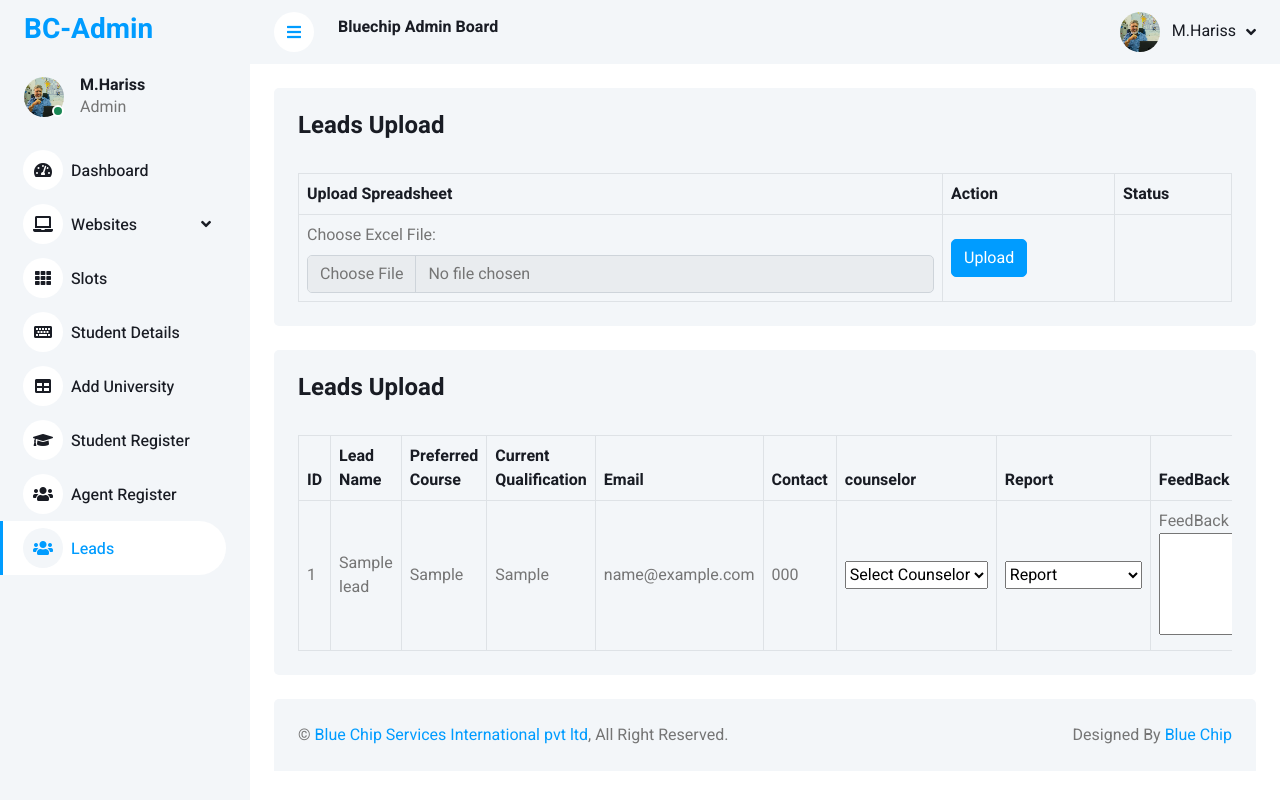
After one commit to rudrateja95/Bluechip_orgnl, a Flask app: page /leads in a window 1280 px wide. The commit adds this page. Run offline with Flask 3, Linux system fonts and the light colour scheme; tables that the repository leaves empty hold one stand-in row (values such as "Sample post"); some libraries are stand-ins or nearby versions.

Commit message:
Update templates and app.py, remove old migrations

```diff
--- a/app.py
+++ b/app.py
@@ -11,6 +11,7 @@ from alembic import op
 import sqlalchemy as sa
 import io
 import base64
+import pandas as pd
 from io import BytesIO
 from flask_socketio import SocketIO, send, emit
 
@@ -176,6 +177,20 @@ class ChatMessage(db.Model):
     def __repr__(self):
         return f'<ChatMessage {self.user_type}: {self.message}>'
 
+# Leads module
+
+class Lead(db.Model):
+    __tablename__ = 'leads'
+    id = db.Column(db.Integer, primary_key=True)
+    preferred_course = db.Column(db.String(255), nullable=False)
+    current_qualification = db.Column(db.String(255), nullable=False)
+    lead_name = db.Column(db.String(255), nullable=False)
+    email = db.Column(db.String(255), unique=True, nullable=False)
+    contact_number = db.Column(db.String(20), unique=True, nullable=False)
+
+    def __repr__(self):
+        return f'<Lead lead_name={self.lead_name} email={self.email}>'
+
 # Initialize Mail
 mail = Mail(app)
 
@@ -192,6 +207,72 @@ def index():
     # Fetch all notifications from BluechipData
     notifications = BluechipData.query.all()
     return render_template('index.html', notifications=notifications)
+
+# Fetch all leads
+
+@app.route('/upload_leads', methods=['POST'])
+def upload_leads():
+    if 'file' not in request.files:
+        return render_template('leads.html', message="No file part")
+
+    file = request.files['file']
+    if file.filename == '':
+        return render_template('leads.html', message="No selected file")
+
+    try:
+        df = pd.read_excel(file)
+        df.columns = df.columns.str.strip()
+
+        required_columns = [
+            'PREFERRED COURSE',
+            'CURRENT QUALIFICATION',
+            'LEAD NAME (Student)',
+            'EMAIL',
+            'CONTACT'
+        ]
+
+        for col in required_columns:
+            if col not in df.columns:
+                return render_template('leads.html', message=f"Missing column in Excel: {col}")
+
+        skipped = 0
+        added = 0
+
+        for index, row in df.iterrows():
+            email = row['EMAIL']
+            contact_number = str(row['CONTACT'])
+
+            existing_lead = Lead.query.filter(
+                (Lead.email == email) | (Lead.contact_number == contact_number)
+            ).first()
+
+            if existing_lead:
+                skipped += 1
+                continue
+
+            lead = Lead(
+                preferred_course=row['PREFERRED COURSE'],
+                current_qualification=row['CURRENT QUALIFICATION'],
+                lead_name=row['LEAD NAME (Student)'],
+                email=email,
+                contact_number=contact_number
+            )
+            db.session.add(lead)
+            added += 1
+
+        db.session.commit()
+        # Always return simple message
+        return render_template('leads.html', message="✅ Sheet uploaded successfully")
+
+    except Exception as e:
+        return render_template('leads.html', message=f"❌ Error processing file: {str(e)}")
+
+
+
+@app.route('/leads')
+def leads():
+    leads = Lead.query.all()
+    return render_template('leads.html', leads=leads)
 
 @app.route('/add_university', methods=['GET', 'POST'])
 def add_university():
@@ -626,6 +707,21 @@ def upload_documents():
         flash("No student ID in session!", "danger")
 
     return redirect(url_for('adm_student'))
+
+
+@app.route('/delete_student/<int:student_id>', methods=['POST'])
+def delete_student(student_id):
+    student = Student.query.get(student_id)
+
+    if student:
+        db.session.delete(student)
+        db.session.commit()
+        flash("Student and documents deleted successfully!", "success")
+    else:
+        flash("Student not found!", "danger")
+
+    return redirect(url_for('st_documents'))
+
 
 
 
--- /dev/null
+++ b/templates/leads.html
@@ -0,0 +1,276 @@
+<!DOCTYPE html>
+<html lang="en">
+
+<head>
+    <meta charset="utf-8">
+    <title>Bluechip</title>
+    <meta content="width=device-width, initial-scale=1.0" name="viewport">
+    <meta content="" name="keywords">
+    <meta content="" name="description">
+
+    <!-- Favicon -->
+    <link href="{{ url_for('static', filename='img/logo.jpg') }}" rel="icon">
+
+    <!-- Google Web Fonts -->
+    <link rel="preconnect" href="https://fonts.googleapis.com">
+    <link rel="preconnect" href="https://fonts.gstatic.com" crossorigin>
+    <link href="https://fonts.googleapis.com/css2?family=Heebo:wght@400;500;600;700&display=swap" rel="stylesheet">
+
+    <!-- Icon Font Stylesheet -->
+    <link href="https://cdnjs.cloudflare.com/ajax/libs/font-awesome/5.10.0/css/all.min.css" rel="stylesheet">
+    <link href="https://cdn.jsdelivr.net/npm/bootstrap-icons@1.4.1/font/bootstrap-icons.css" rel="stylesheet">
+
+    <!-- Libraries Stylesheet -->
+    <link href="{{ url_for('static', filename='lib/owlcarousel/assets/owl.carousel.min.css') }}" rel="stylesheet">
+    <link href="{{ url_for('static', filename='lib/tempusdominus/css/tempusdominus-bootstrap-4.min.css') }}" rel="stylesheet" />
+
+    <!-- Customized Bootstrap Stylesheet -->
+    <link href="{{ url_for('static', filename='adm_css/bootstrap.min.css') }}" rel="stylesheet">
+
+    <!-- Template Stylesheet -->
+    <link href="{{ url_for('static', filename='adm_css/style.css') }}" rel="stylesheet">
+
+</head>
+
+<body>
+    <div class="container-fluid position-relative bg-white d-flex p-0">
+        <!-- Spinner Start -->
+        <div id="spinner" class="show bg-white position-fixed translate-middle w-100 vh-100 top-50 start-50 d-flex align-items-center justify-content-center">
+            <div class="spinner-border text-primary" style="width: 3rem; height: 3rem;" role="status">
+                <span class="sr-only">Loading...</span>
+            </div>
+        </div>
+        <!-- Spinner End -->
+
+
+        <!-- Sidebar Start -->
+        <div class="sidebar pe-4 pb-3">
+            <nav class="navbar bg-light navbar-light">
+                <a href="index.html" class="navbar-brand mx-4 mb-3">
+                    <h3 class="text-primary">BC-Admin</h3>
+                </a>
+                <div class="d-flex align-items-center ms-4 mb-4">
+                    <div class="position-relative">
+                        <img class="rounded-circle" src="{{ url_for('static', filename='img/md_admin.png') }}" alt="" style="width: 40px; height: 40px;">
+                        <div class="bg-success rounded-circle border border-2 border-white position-absolute end-0 bottom-0 p-1"></div>
+                    </div>
+                    <div class="ms-3">
+                        <h6 class="mb-0">M.Hariss</h6>
+                        <span>Admin</span>
+                    </div>
+                </div>
+                <div class="navbar-nav w-100">
+                    <a href="{{ url_for('dashboard') }}" class="nav-item nav-link"><i class="fa fa-tachometer-alt me-2"></i>Dashboard</a>
+                    <div class="nav-item dropdown">
+                        <a href="#" class="nav-link dropdown-toggle" data-bs-toggle="dropdown"><i class="fa fa-laptop me-2"></i>Websites</a>
+                        <div class="dropdown-menu bg-transparent border-0">
+                            <a href="{{ url_for('alrt_gllr') }}" class="dropdown-item">Alerts and Gallery</a>
+                        </div>
+                    </div>
+                    <a href="widget.html" class="nav-item nav-link"><i class="fa fa-th me-2"></i>Slots</a>
+                    <a href="{{ url_for('st_documents') }}" class="nav-item nav-link"><i class="fa fa-keyboard me-2"></i>Student Details</a>
+                    <a href="{{ url_for('add_university') }}" class="nav-item nav-link "><i class="fa fa-table me-2"></i>Add University</a>
+                    <a href="{{ url_for('registration') }}" class="nav-item nav-link"><i class="fa fa-graduation-cap me-2"></i>Student Register</a>
+                    <a href="{{ url_for('agent_register') }}" class="nav-item nav-link"><i class="fa fa-users me-2"></i>Agent Register</a>
+                    <a href="{{ url_for('agent_register') }}" class="nav-item nav-link active"><i class="fa fa-users me-2"></i>Leads</a>
+
+
+                </div>
+            </nav>
+        </div>
+        <!-- Sidebar End -->
+
+
+        <!-- Content Start -->
+        <div class="content">
+            <!-- Navbar Start -->
+            <nav class="navbar navbar-expand bg-light navbar-light sticky-top px-4 py-0">
+                <a href="index.html" class="navbar-brand d-flex d-lg-none me-4">
+                    <h2 class="text-primary mb-0"><i class="fa fa-hashtag"></i></h2>
+                </a>
+                <a href="#" class="sidebar-toggler flex-shrink-0">
+                    <i class="fa fa-bars"></i>
+                </a>
+                <h6 class="d-none d-md-flex ms-4">
+                    Bluechip Admin Board
+                </h6>
+                <div class="navbar-nav align-items-center ms-auto">
+
+
+                    <div class="nav-item dropdown">
+                        <a href="#" class="nav-link dropdown-toggle" data-bs-toggle="dropdown">
+                            <img class="rounded-circle me-lg-2" src="{{ url_for('static', filename='img/md_admin.png') }}" alt="" style="width: 40px; height: 40px;">
+                            <span class="d-none d-lg-inline-flex">M.Hariss</span>
+                        </a>
+                        <div class="dropdown-menu dropdown-menu-end bg-light border-0 rounded-0 rounded-bottom m-0">
+
+                            <a href="{{ url_for('logout') }}" class="dropdown-item">Log Out</a>
+                        </div>
+                    </div>
+                </div>
+            </nav>
+            <!-- Navbar End -->
+
+<!-- Leads Upload -->
+<div class="container-fluid pt-4 px-4">
+    <div class="bg-light text-center rounded p-4">
+        <div class="d-flex align-items-center justify-content-between mb-4">
+            <h4> Leads Upload <h4>
+        </div>
+        <div class="table-responsive">
+            <table class="table text-start align-middle table-bordered table-hover mb-0">
+                <thead>
+                    <tr class="text-dark">
+                        <th scope="col">Upload Spreadsheet</th>
+                        <th scope="col">Action</th>
+                        <th scope="col">Status</th>
+                    </tr>
+                </thead>
+                <tbody>
+
+                    <tr>
+                        <form action="/upload_leads" method="post" enctype="multipart/form-data" class="mt-4">
+                        <td> <label for="file" class="form-label">Choose Excel File:</label>
+                            <input type="file" name="file" id="file" class="form-control" accept=".xlsx, .xls" required></td>
+                        <td><button type="submit" class="btn btn-primary">Upload</button></td>
+                        </form>
+                        <td>  {% if message %}
+                            <div class="alert alert-success">
+                              {{ message }}
+                            </div>
+                          {% endif %}</td>
+
+                    </tr>
+
+                </tbody>
+            </table>
+        </div>
+    </div>
+</div>
+<!-- Leads Upload -->
+
+
+
+<!-- Leads List -->
+<div class="container-fluid pt-4 px-4">
+    <div class="bg-light text-center rounded p-4">
+        <div class="d-flex align-items-center justify-content-between mb-4">
+            <h4> Leads Upload <h4>
+        </div>
+        <div class="table-responsive">
+            <table class="table text-start align-middle table-bordered table-hover mb-0">
+                <thead>
+                    <tr class="text-dark">
+                        <th scope="col">ID</th>
+                        <th scope="col">Lead Name</th>
+                        <th scope="col">Preferred Course</th>
+                        <th scope="col">Current Qualification</th>
+                        <th scope="col">Email</th>
+                        <th scope="col">Contact</th>
+                        <th scope="col">counselor</th>
+                        <th scope="col">Report</th>
+                        <th scope="col">FeedBack</th>
+                        <th scope="col">Action</th>
+                        <th scope="col">Status</th>
+
+                    </tr>
+                </thead>
+                <tbody>
+
+                    {% for lead in leads %}
+                    <tr>
+                        <td>{{ lead.id }}</td>
+                        <td>{{ lead.lead_name }}</td>
+                        <td>{{ lead.preferred_course }}</td>
+                        <td>{{ lead.current_qualification }}</td>
+                        <td>{{ lead.email }}</td>
+                        <td>{{ lead.contact_number }}</td>
+                        <td>
+                            <select name="Counselor">
+                              <option value="Not Selected">Select Counselor</option>
+                              <option value="Priya">Priya</option>
+                              <option value="Jyothi">Jyothi</option>
+                              <option value="Jabirr">Jabirr</option>
+                            </select>
+                        </td>
+                        <td>
+                            <select name="Report">
+                              <option value="No Report">Report</option>
+                              <option value="ms_data">Dropped</option>
+                              <option value="ms_cyber">Enrolled</option>
+                              <option value="mba">No Responce</option>
+                              <option value="mba">Positive</option>
+                              <option value="mba">Switch Off</option>
+                              <option value="mba">Not Connecting</option>
+                              <option value="mba">Disconected</option>
+                              <option value="mba">Decison Making</option>
+                              <option value="mba">Callback Latter</option>
+                            </select>
+                        </td>
+                        <td>
+                            <label for="notification">FeedBack</label>
+                            <textarea id="notification" name="notification" rows="4" cols="50" required></textarea>
+                        </td>
+                        <td>
+                            Button
+                        </td>
+                        <td>
+                            status
+                        </td>
+                    </tr>
+                    {% endfor %}
+
+                </tbody>
+            </table>
+        </div>
+    </div>
+</div>
+<!-- Leads List -->
+
+
+
+
+
+
+
+            <!-- Footer Start -->
+            <div class="container-fluid pt-4 px-4">
+                <div class="bg-light rounded-top p-4">
+                    <div class="row">
+                        <div class="col-12 col-sm-6 text-center text-sm-start">
+                            &copy; <a href="#">Blue Chip Services International pvt ltd</a>, All Right Reserved.
+                        </div>
+                        <div class="col-12 col-sm-6 text-center text-sm-end">
+                            <!--/*** This template is free as long as you keep the footer author’s credit link/attribution link/backlink. If you'd like to use the template without the footer author’s credit link/attribution link/backlink, you can purchase the Credit Removal License from "https://htmlcodex.com/credit-removal". Thank you for your support. ***/-->
+                            Designed By <a href="https://htmlcodex.com">Blue Chip</a>
+                        </div>
+                    </div>
+                </div>
+            </div>
+            <!-- Footer End -->
+        </div>
+        <!-- Content End -->
+
+
+        <!-- Back to Top -->
+        <a href="#" class="btn btn-lg btn-primary btn-lg-square back-to-top"><i class="bi bi-arrow-up"></i></a>
+    </div>
+
+    <!-- JavaScript Libraries -->
+    <script src="https://code.jquery.com/jquery-3.4.1.min.js"></script>
+    <script src="https://cdn.jsdelivr.net/npm/bootstrap@5.0.0/dist/js/bootstrap.bundle.min.js"></script>
+    <script src="{{ url_for('static', filename='lib/chart/chart.min.js') }}"></script>
+    <script src="{{ url_for('static', filename='lib/easing/easing.min.js') }}"></script>
+    <script src="{{ url_for('static', filename='lib/waypoints/waypoints.min.js') }}"></script>
+    <script src="{{ url_for('static', filename='lib/owlcarousel/owl.carousel.min.js') }}"></script>
+    <script src="{{ url_for('static', filename='lib/tempusdominus/js/moment.min.js') }}"></script>
+    <script src="{{ url_for('static', filename='lib/tempusdominus/js/moment-timezone.min.js') }}"></script>
+    <script src="{{ url_for('static', filename='lib/tempusdominus/js/tempusdominus-bootstrap-4.min.js') }}"></script>
+
+    <!-- Template Javascript -->
+    <script src="{{ url_for('static', filename='adm_js/main.js') }}"></script>
+    <script> document.getElementById("todaydate").value = new Date().toLocaleDateString(); </script>
+
+</body>
+
+</html>
```
Also changed, not shown: templates/bc_admin.html (+9 -8 lines), templates/status.html (+0 -7 lines).
